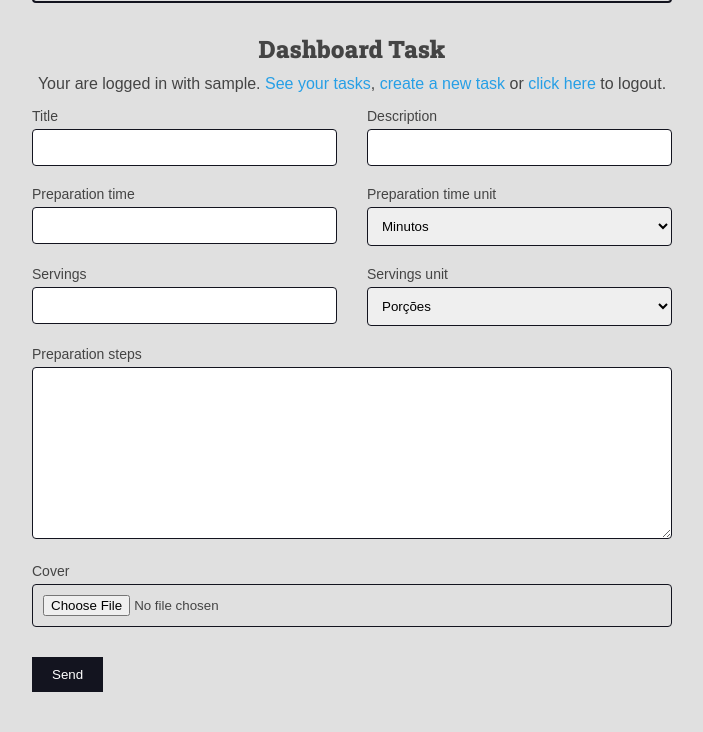
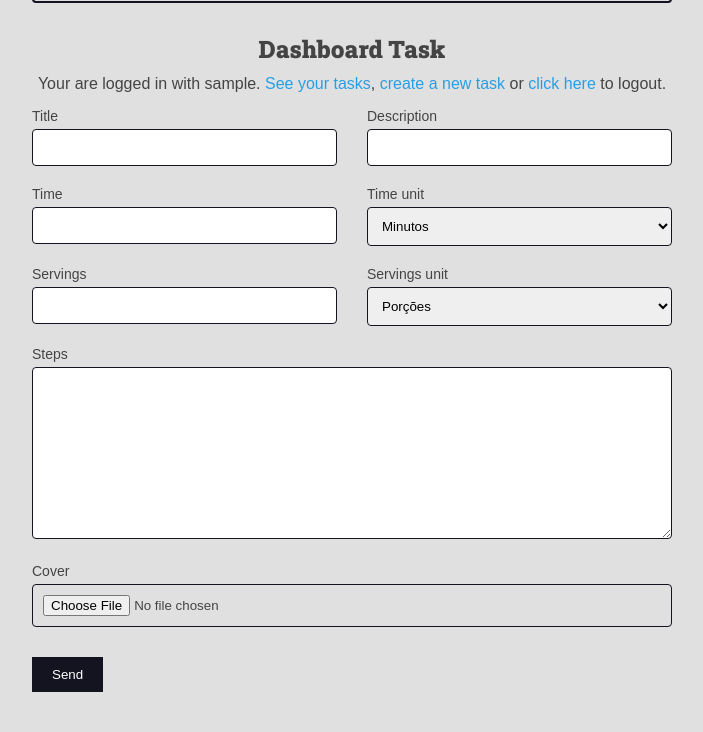
Before and after one commit to PedroR-19/ES4A4---Projeto-Final, a Django app: page /authors/dashboard/task/new/ in a window 1280 px wide. Shown: the part 179-911 px from the top of the page, without its empty margins (288-991 px from the left). Run offline with Django 3.2, Linux system fonts and the light colour scheme; the visitor is signed in with stand-in values (Sample User, id 1).

Commit message:
ok dbase

```diff
--- a/authors/forms/task_form.py
+++ b/authors/forms/task_form.py
@@ -2,6 +2,7 @@ from collections import defaultdict
 
 from django import forms
 from django.core.exceptions import ValidationError
+
 from tasks.models import Task
 from utils.django_forms import add_attr
 from utils.strings import is_positive_number
@@ -13,13 +14,13 @@ class AuthorTaskForm(forms.ModelForm):
 
         self._my_errors = defaultdict(list)
 
-        add_attr(self.fields.get('preparation_steps'), 'class', 'span-2')
+        add_attr(self.fields.get('steps'), 'class', 'span-2')
 
     class Meta:
         model = Task
-        fields = 'title', 'description', 'preparation_time', \
-            'preparation_time_unit', 'servings', 'servings_unit', \
-            'preparation_steps', 'cover'
+        fields = 'title', 'description', 'time', \
+            'time_unit', 'servings', 'servings_unit', \
+            'steps', 'cover'
         widgets = {
             'cover': forms.FileInput(
                 attrs={
@@ -33,7 +34,7 @@ class AuthorTaskForm(forms.ModelForm):
                     ('Pessoas', 'Pessoas'),
                 ),
             ),
-            'preparation_time_unit': forms.Select(
+            'time_unit': forms.Select(
                 choices=(
                     ('Minutos', 'Minutos'),
                     ('Horas', 'Horas'),
@@ -65,8 +66,8 @@ class AuthorTaskForm(forms.ModelForm):
 
         return title
 
-    def clean_preparation_time(self):
-        field_name = 'preparation_time'
+    def clean_time(self):
+        field_name = 'time'
         field_value = self.cleaned_data.get(field_name)
 
         if not is_positive_number(field_value):
--- a/authors/views/dashboard_task.py
+++ b/authors/views/dashboard_task.py
@@ -1,4 +1,3 @@
-from authors.forms.task_form import AuthorTaskForm
 from django.contrib import messages
 from django.contrib.auth.decorators import login_required
 from django.http.response import Http404
@@ -6,6 +5,8 @@ from django.shortcuts import redirect, render
 from django.urls import reverse
 from django.utils.decorators import method_decorator
 from django.views import View
+
+from authors.forms.task_form import AuthorTaskForm
 from tasks.models import Task
 
 
@@ -65,7 +66,7 @@ class DashboardTask(View):
             task = form.save(commit=False)
 
             task.author = request.user
-            task.preparation_steps_is_html = False
+            task.steps_is_html = False
             task.is_published = False
 
             task.save()
--- a/tasks/admin.py
+++ b/tasks/admin.py
@@ -11,9 +11,9 @@ class CategoryAdmin(admin.ModelAdmin):
 class TaskAdmin(admin.ModelAdmin):
     list_display = ['id', 'title', 'created_at', 'is_published', 'author']
     list_display_links = 'title', 'created_at',
-    search_fields = 'id', 'title', 'description', 'slug', 'preparation_steps',
+    search_fields = 'id', 'title', 'description', 'slug', 'steps',
     list_filter = 'category', 'author', 'is_published', \
-        'preparation_steps_is_html',
+        'steps_is_html',
     list_per_page = 10
     list_editable = 'is_published',
     ordering = '-id',
--- a/tasks/models.py
+++ b/tasks/models.py
@@ -15,12 +15,12 @@ class Task(models.Model):
     title = models.CharField(max_length=65)
     description = models.CharField(max_length=165)
     slug = models.SlugField(unique=True)
-    preparation_time = models.IntegerField()
-    preparation_time_unit = models.CharField(max_length=65)
+    time = models.IntegerField()
+    time_unit = models.CharField(max_length=65)
     servings = models.IntegerField()
     servings_unit = models.CharField(max_length=65)
-    preparation_steps = models.TextField()
-    preparation_steps_is_html = models.BooleanField(default=False)
+    steps = models.TextField()
+    steps_is_html = models.BooleanField(default=False)
     created_at = models.DateTimeField(auto_now_add=True)
     updated_at = models.DateTimeField(auto_now=True)
     is_published = models.BooleanField(default=False)
```
Also changed, not shown: tasks/templates/tasks/partials/task.html (+4 -4 lines), tasks/tests/test_recipe_base.py (+9 -8 lines), tasks/tests/test_recipe_model_recipe.py (+7 -7 lines), tasks/migrations/0001_initial.py, tasks/migrations/0003_alter_task_is_published.py (added).
